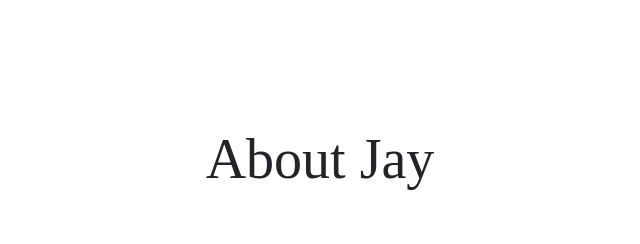
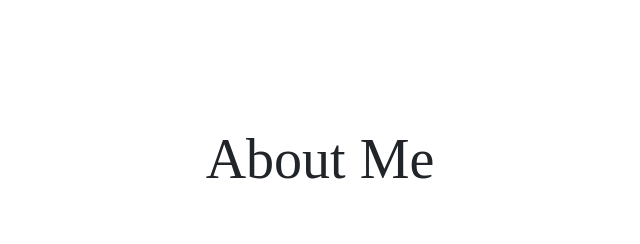
Before and after one commit to jpatel8886/portfolio, a plain HTML site: page index.html in a window 1280 px wide. Shown: the part 1000-1244 px from the top of the page, 320-960 px from the left. Drawn offline with nearby package versions, Linux system fonts and the light colour scheme; a script that the page names is missing.

Commit message:
Update index.html

```diff
--- a/index.html
+++ b/index.html
@@ -114,7 +114,7 @@
 		<!-- <div id="particles"></div> -->
 
 		<div class="about-title d-flex justify-content-center">
-			<h1 class="display-4 lax" data-lax-preset="blurInOut">About Jay</h1>
+			<h1 class="display-4 lax" data-lax-preset="blurInOut">About Me</h1>
 		</div>
 
 	</section>
```
